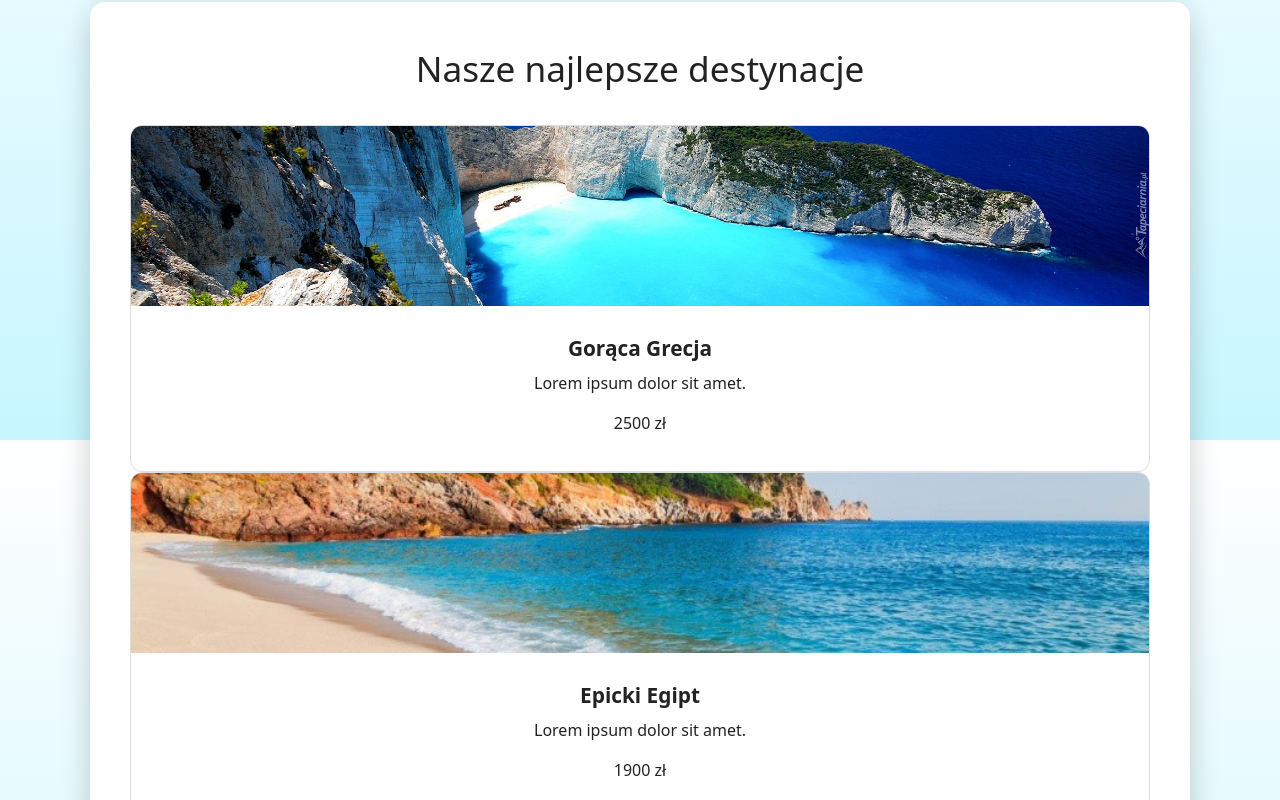
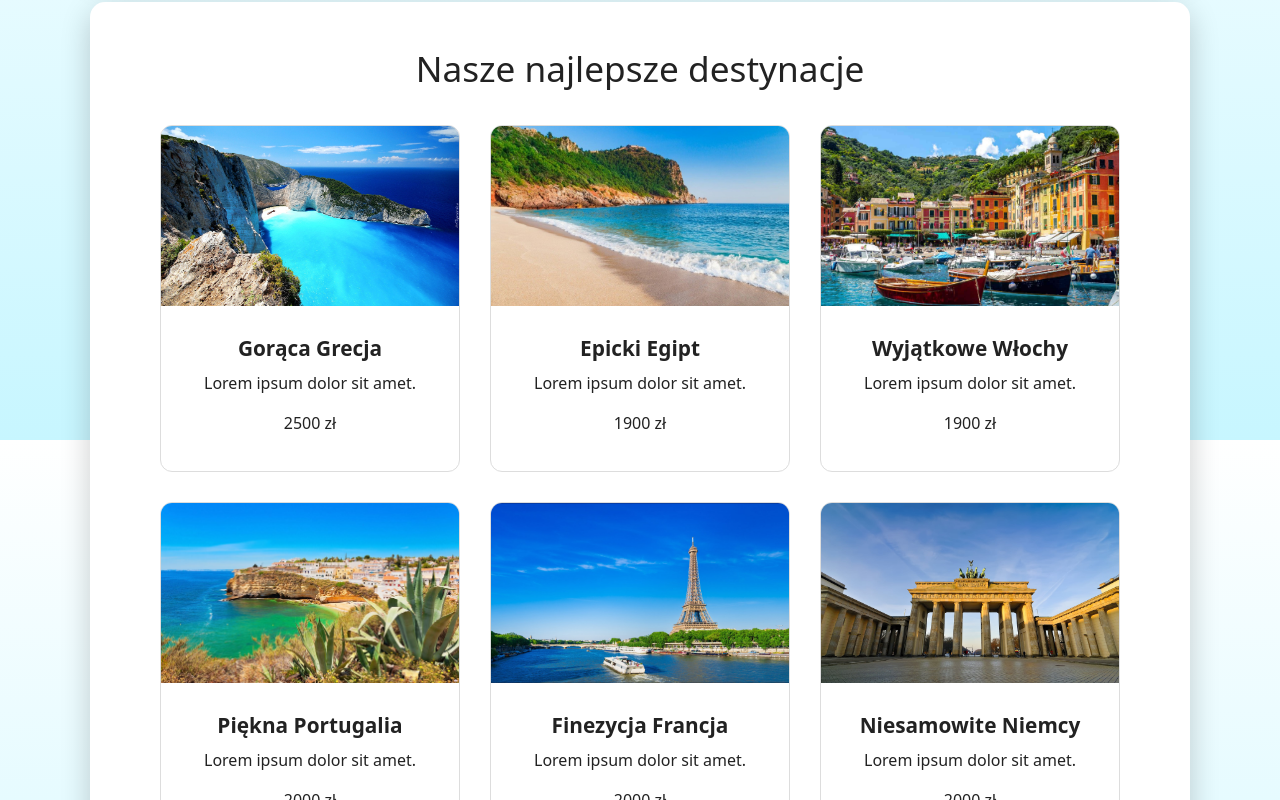
Before and after one commit to julia-lys/Travel-Agency, an Angular app: page / in a window 1280 px wide. Shown: the part 360-1160 px from the top of the page. Built offline with nearby package versions, Linux system fonts and the light colour scheme.

Commit message:
style: main page fix

```diff
--- a/src/app/strona-glowna/strona-glowna.css
+++ b/src/app/strona-glowna/strona-glowna.css
@@ -30,19 +30,14 @@
   margin: 0;
 }
 
-@media (max-width: 768px) {
-  .main-container {
-    width: 95%;
-    padding: 20px;
-    margin: 15px auto;
-  }
-  .oferty-grid {
-    display: grid;
-    grid-template-columns: repeat(auto-fit, minmax(250px, 300px));
-    justify-content: center;
-    gap: 30px;
-  }
+
+.oferty-grid {
+  display: grid;
+  grid-template-columns: repeat(auto-fit, minmax(250px, 300px));
+  justify-content: center;
+  gap: 30px;
 }
+
 
 .karta-oferty {
   background-color: var(--card-bg);
```
